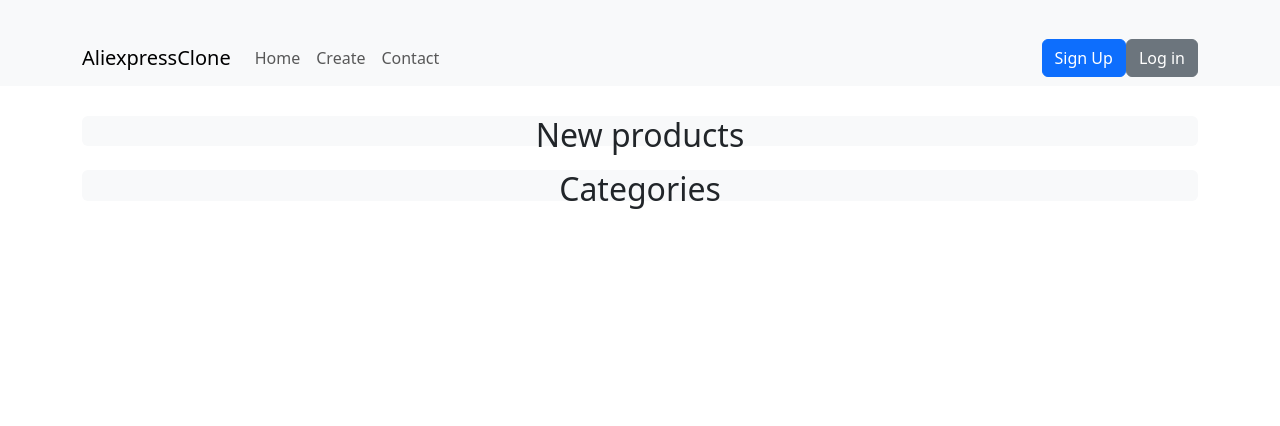
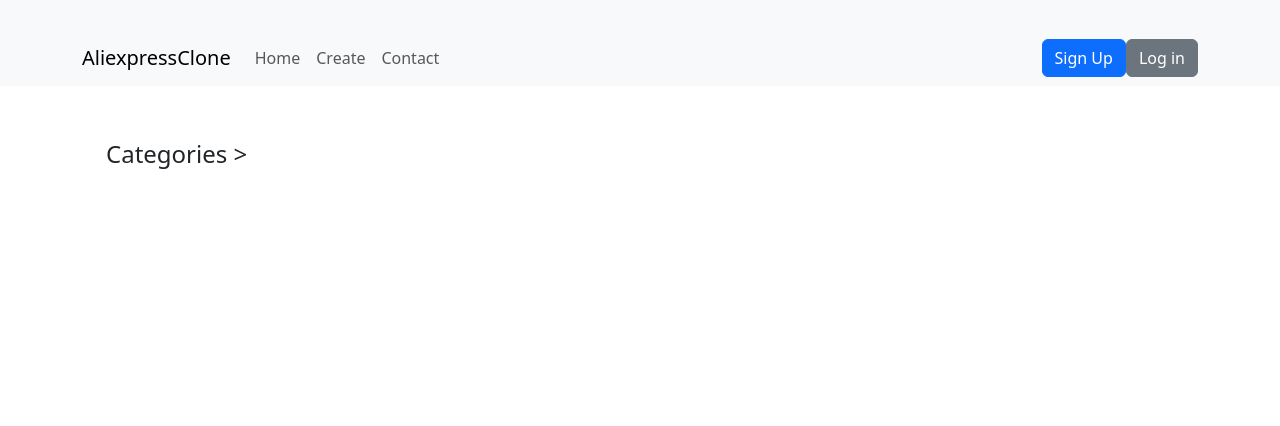
Before and after one commit to Deveno2222/Aliexpress, a Django app: page / in a window 1280 px wide. Shown: the top 426 px of the page. Run offline with Django 4.2, Linux system fonts and the light colour scheme; data that the repository does not hold is empty.

Commit message:
modified main page

```diff
--- a/core/templates/core/index.html
+++ b/core/templates/core/index.html
@@ -1,16 +1,31 @@
 {% extends 'base.html' %}
+
 
 {% block title %}Aliexpress{% endblock %}
 
 {% block content %}
-  <div class="mt-4 px-4 py-6 bg-light rounded">
-    <h2 class="mb-6 h2 text-center">New products</h2>
+<div class="row">
+  <div class="col-md-3">
+    <div class="mt-4 px-4 py-6 rounded">
+      <h4 class="mb-6 h4">Categories ></h4>
 
-    <div class="row row-cols-1 row-cols-md-3 g-3 text-center">
+      <ul class="list-unstyled text-muted">
+        {% for category in categories %}
+          <li>
+            <a href="#" class="text-decoration-none">
+              {{ category.name }} <span class="badge bg-secondary">{{ category.products.count }} items</span>
+            </a>
+          </li>
+        {% endfor %}
+      </ul>
+    </div>
+  </div>
+  <div class="mt-4 px-4 py-6 rounded col-md-9">
+    <div class="row row-cols-1 row-cols-md-4 g-4 text-center">
       {% for product in products %}
         <div class="col">
           <a href="{% url 'item:detail' product.id %}" class="text-decoration-none">
-            <div class="card bg-light rounded">
+            <div class="card">
               <img src="{{ product.image.url }}" class="card-img-top rounded" style="height: 200px; object-fit: cover;" alt="Product Image">
               <div class="card-body">
                 <h5 class="card-title">{{ product.name }}</h5>
@@ -22,22 +37,5 @@
       {% endfor %}
     </div>
   </div>
-  <div class="mt-4 px-4 py-6 bg-light rounded">
-    <h2 class="mb-6 h2 text-center">Categories</h2>
-
-    <div class="row row-cols-1 row-cols-md-3 g-3 text-center">
-      {% for category in categories %}
-        <div class="col">
-          <a href="#" class="text-decoration-none">
-            <div class="card bg-light rounded">
-              <div class="card-body">
-                <h5 class="card-title">{{ category.name }}</h5>
-                <p class="card-text text-muted">{{ category.products.count }} items </p>
-              </div>
-            </div>
-          </a>
-        </div>
-      {% endfor %}
-    </div>
-  </div>
+</div>
 {% endblock %}
```
